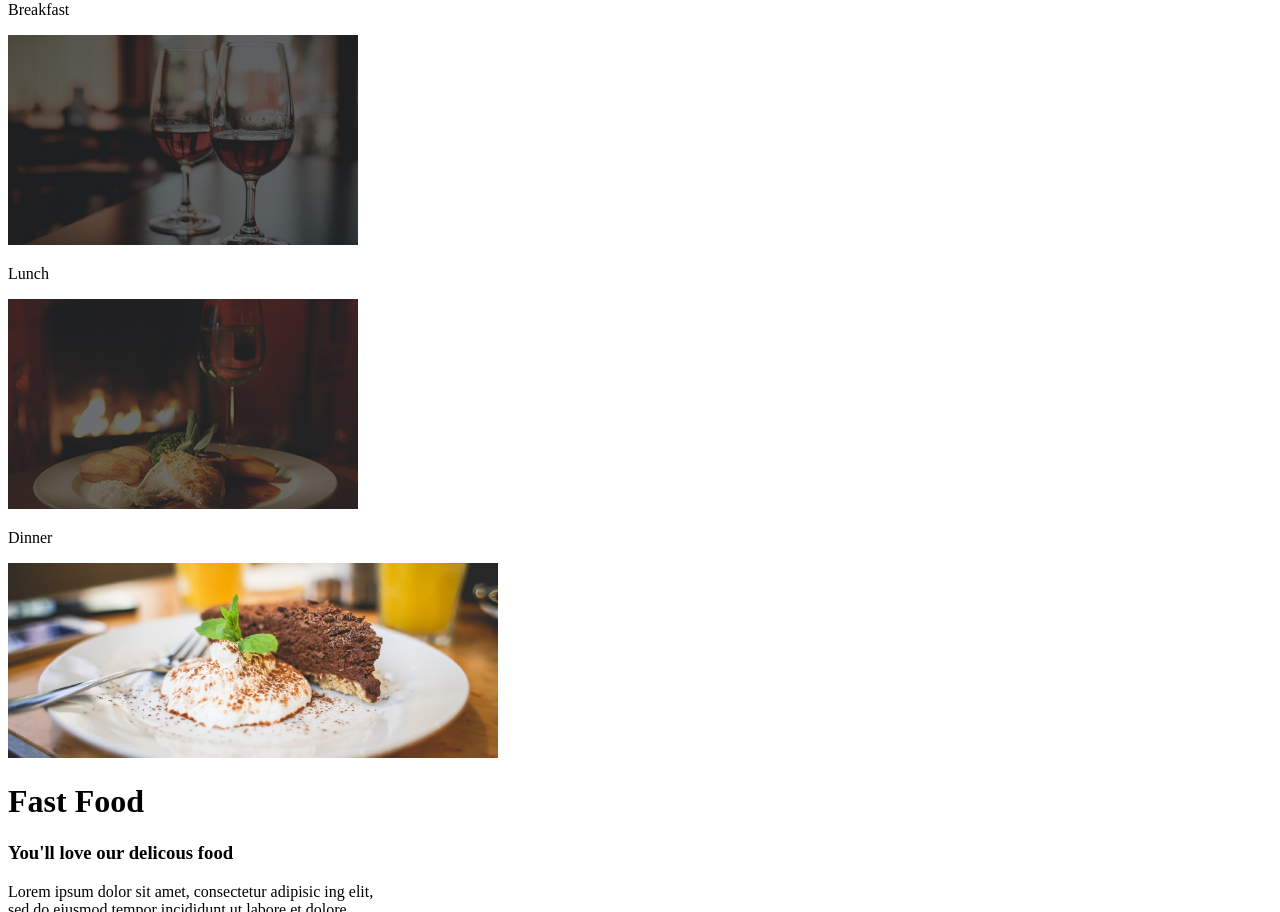
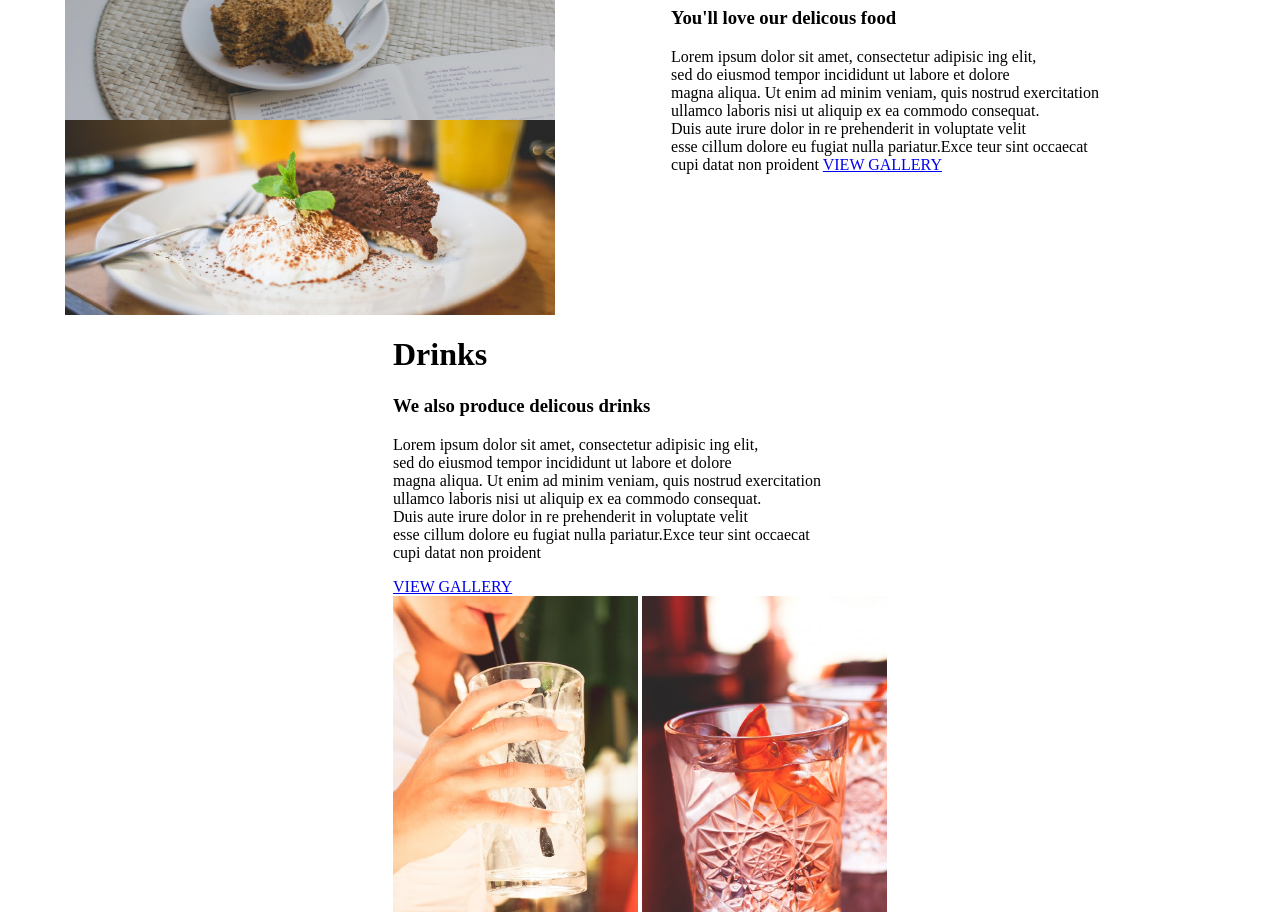
Before and after one commit to dan-mutua/Anitas-Kitchen, a plain HTML site: page index.html in a window 1280 px wide. Shown: the part 721-1633 px from the top of the page. Drawn offline with Linux system fonts and the light colour scheme.

Commit message:
it will add fast food

```diff
--- a/index.html
+++ b/index.html
@@ -25,9 +25,8 @@
             </div>
             <div id="tabs">
                 <div class="list">
-
-                <div>
-                    <div class="nappyhour">
+                    <div id="hpp">
+                        <div class="happyhour">
                             <p>Happy Hour</p>
                         </div>
                         <div class="pt">
@@ -56,7 +55,11 @@
             </div>
             </div>
             <div id="fastfood">
-                <img src="./assets-20210611T050526Z-001/assets/fastFood1.jpg" id="fst1">
+                <div class="imgs">
+                   <img src="./assets-20210611T050526Z-001/assets/fastFood2.jpg" alt="fastfood2" id="fst1">
+                    <img src="./assets-20210611T050526Z-001/assets/fastFood1.jpg" alt="fastfood1"id="fst1">
+                 </div>
+                <div class="fastfoodp">
                         <h1>Fast Food</h1>
                       <h3>You'll love our delicous food</h3>
                     <p>Lorem ipsum dolor sit amet, consectetur adipisic ing elit,<br>
@@ -66,13 +69,16 @@
                     Duis aute irure dolor in re prehenderit in voluptate velit<br>
                     esse cillum dolore eu fugiat nulla pariatur.Exce teur sint occaecat<br>
                     cupi datat non proident
-                    <link url="" al
+                    <a href="gallery.html">VIEW GALLERY</a>
+                </div>
 
                    </p>
 
             </div>
                     <div id="drink">
-                        <img src="./assets-20210611T050526Z-001/assets/drink1.jpg" id="drink1">
+
+                        <div class="drinksp">
+                            <div class="drinksww">
                              <h1>Drinks</h1>
                             <h3>We also produce delicous drinks</h3>
                             <P>Lorem ipsum dolor sit amet, consectetur adipisic ing elit,<br>
@@ -83,10 +89,17 @@
                             esse cillum dolore eu fugiat nulla pariatur.Exce teur sint occaecat<br>
                             cupi datat non proident</P>
 
+                            <a href="gallery.html">VIEW GALLERY</a>
+                        </div>
+                           <div class="madrinks">
+                            <img src="./assets-20210611T050526Z-001/assets/drink1.jpg" alt="drink1" id="drink1">
+                            <img src="./assets-20210611T050526Z-001/assets/drink2.jpg" alt="drink2" id="drink1">
+                        </div>
                         </div>
 
-                    <div id="foods">
-                        <img src="./assets-20210611T050526Z-001/assets/fastFood1.jpg">
+                    </div>
+
+
 
 
 
@@ -110,10 +123,9 @@
                          ortis nisl ut aliquip ex ea commodo conse quat.<br>
                          Duisau tem vel eum iriure dolor in.
                      </p>
+                    </div>
 
 
-
-                    </div>
 
 
                     <footer>
--- a/style.css
+++ b/style.css
@@ -19,7 +19,98 @@
      color: #ffffff;
      font-size: 30px;
  }
- #tabs{
+ .list{
      display: flex;
+     flex-direction: row;
+     justify-content: space-between;
+     margin: 20px 20px 0;
+     height: 100%;
+     text-align: center;
+     position:relative;
+     border: 2px solid brown;
+     align-items: center;
+ }
+#tabs>.list>#hpp>.happyhour{
+    border: 2px solid black;
+    text-align: center;
+    height: 40px;
+    width: 200px;
+}
+.breakfasttext{
+    transform: translate(-50%,-50%);
+    left:50%;
+    top: 50%;
+    text-align: center;
+    position: absolute;
+}
+.breakfast{
+    position: relative;
+    text-align: center;
+}
+.pt{
+    border: 2px solid black;
+    background-color:#D25108;
+    text-align: center;
+    height: 40px;
+    width: 200px;
+}
+.lunchtext{
+    transform: translate(-50%,-50%);
+   left: 50%;
+    text-align: center;
+    top:50%;
+    text-decoration-color: #ffffff;
+    position: absolute;
 
- }
+}
+.lunch{
+    position: relative;
+    text-align: center;
+}
+
+.dinnertext{
+    transform: translate(-50%,-50%);
+   left: 50%;
+    text-align: center;
+    top:50%;
+    text-decoration-color: #ffffff;
+    position: absolute;
+    font-weight: 500;
+
+}
+.dinner{
+    position: relative;
+    text-align: center;
+}
+
+#drink{
+    display: flex;
+
+}
+.drinksp{
+    float: right;
+}
+#fastfood{
+    display: flex;
+    flex-direction: row;
+    justify-content: space-around;
+
+}
+.imgs{
+    display: flex;
+    flex-direction: column;
+    width: fit-content;
+    height: fit-content;
+
+}
+
+.fastfoodp{
+    border: 2px solid #ffffff;.f
+}
+
+#drink{
+    display: flex;
+    flex-direction: row;
+    justify-content: space-around;
+
+}
```
Lines whose indentation alone changed are shown as unchanged.
